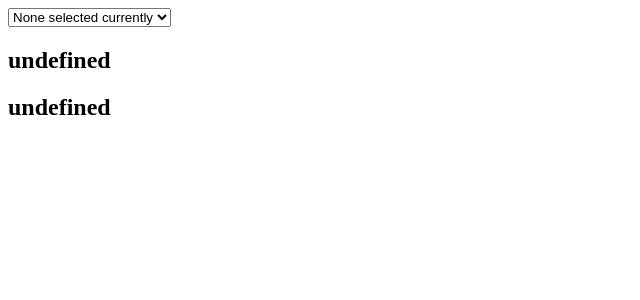
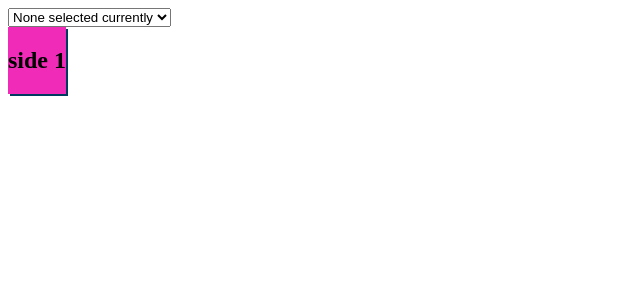
Before and after one commit to TNTRedstone/hack-the-classroom-flashcard-app, a Svelte app: page / in a window 1280 px wide. Shown: the top 300 px of the page, without its empty margins (0-640 px from the left). Built offline with nearby package versions, Linux system fonts and the light colour scheme.

Commit message:
improved card css

```diff
--- a/src/Card.svelte
+++ b/src/Card.svelte
@@ -1,11 +1,29 @@
-<script>
-    import VisableCard from "./VisableCard.svelte";
-    import InvisableCard from "./InvisableCard.svelte";
-</script>
+<script></script>
 
 <main>
-    <VisableCard></VisableCard>
-    <InvisableCard></InvisableCard>
+    <div class="invisablecard card">
+        <h2>side 2</h2>
+    </div>
+    <div class="visablecard card">
+        <h2>side 1</h2>
+    </div>
 </main>
 
-<style></style>
+<style>
+    main {
+        display: relative;
+    }
+
+    .card {
+        position: absolute;
+    }
+
+    .visablecard {
+        background-color: #ef2bb8;
+        filter: drop-shadow(2px 2px 0.5px #003a61);
+    }
+
+    .invisablecard {
+        background-color: #003a61;
+    }
+</style>
--- a/src/InvisableCard.svelte
+++ /dev/null
@@ -1,11 +0,0 @@
-<script>
-    export let text;
-</script>
-
-<main>
-    <div class="invisablecard">
-        <h2>{text}</h2>
-    </div>
-</main>
-
-<style></style>
--- a/src/VisableCard.svelte
+++ /dev/null
@@ -1,11 +0,0 @@
-<script>
-    export let text;
-</script>
-
-<main>
-    <div class="visablecard">
-        <h2>{text}</h2>
-    </div>
-</main>
-
-<style></style>
```
